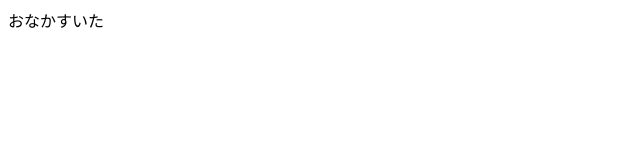
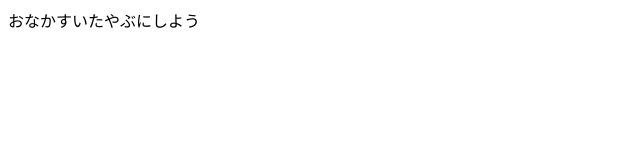
Before and after one commit to nu-sat/test3, a plain HTML site: page index.html in a window 1280 px wide. Shown: the full height of the page, 0-640 px from the left. Drawn offline with Linux system fonts and the light colour scheme.

Commit message:
テキストの追加

```diff
--- a/index.html
+++ b/index.html
@@ -1,6 +1,6 @@
 <!DOCTYPE html>
 <html>
     <head>
-       おなかすいた
+       おなかすいたやぶにしよう
     </head>
 </html>
```
